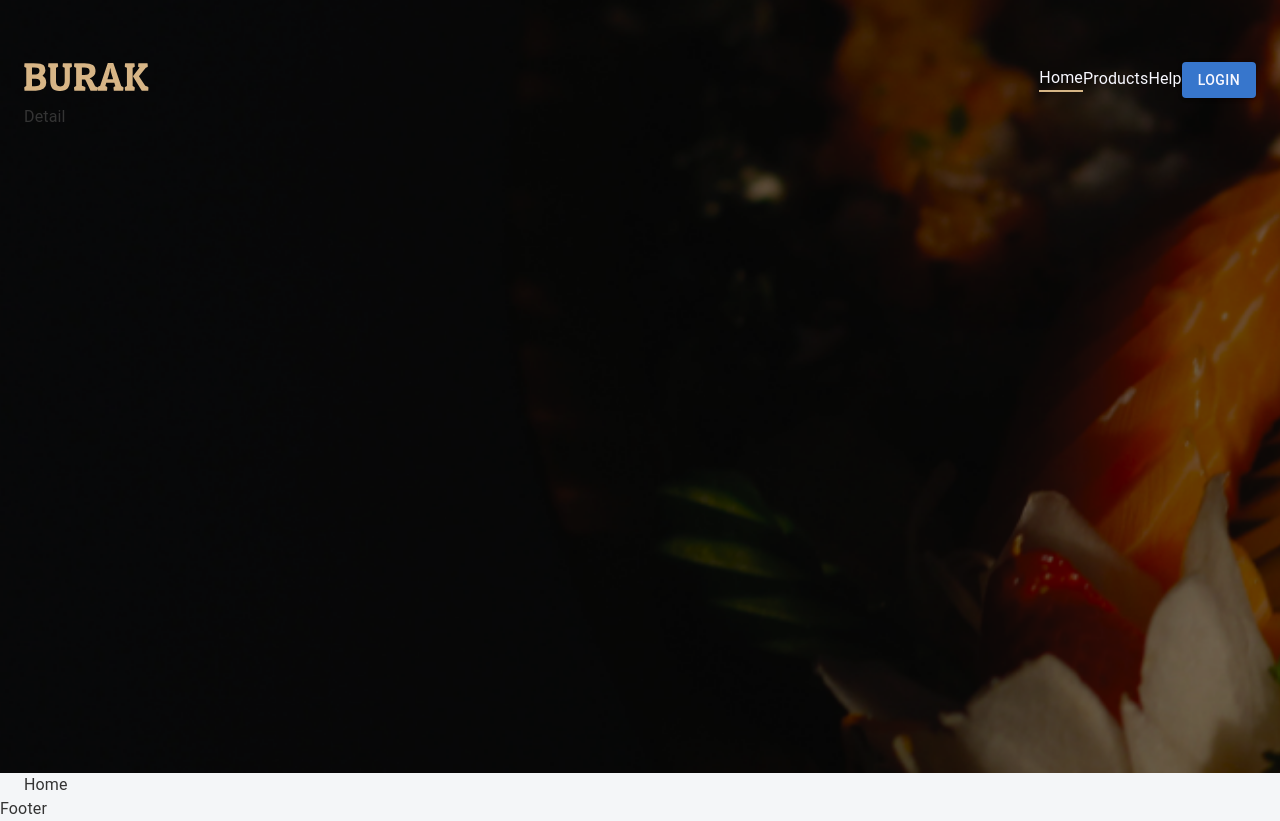
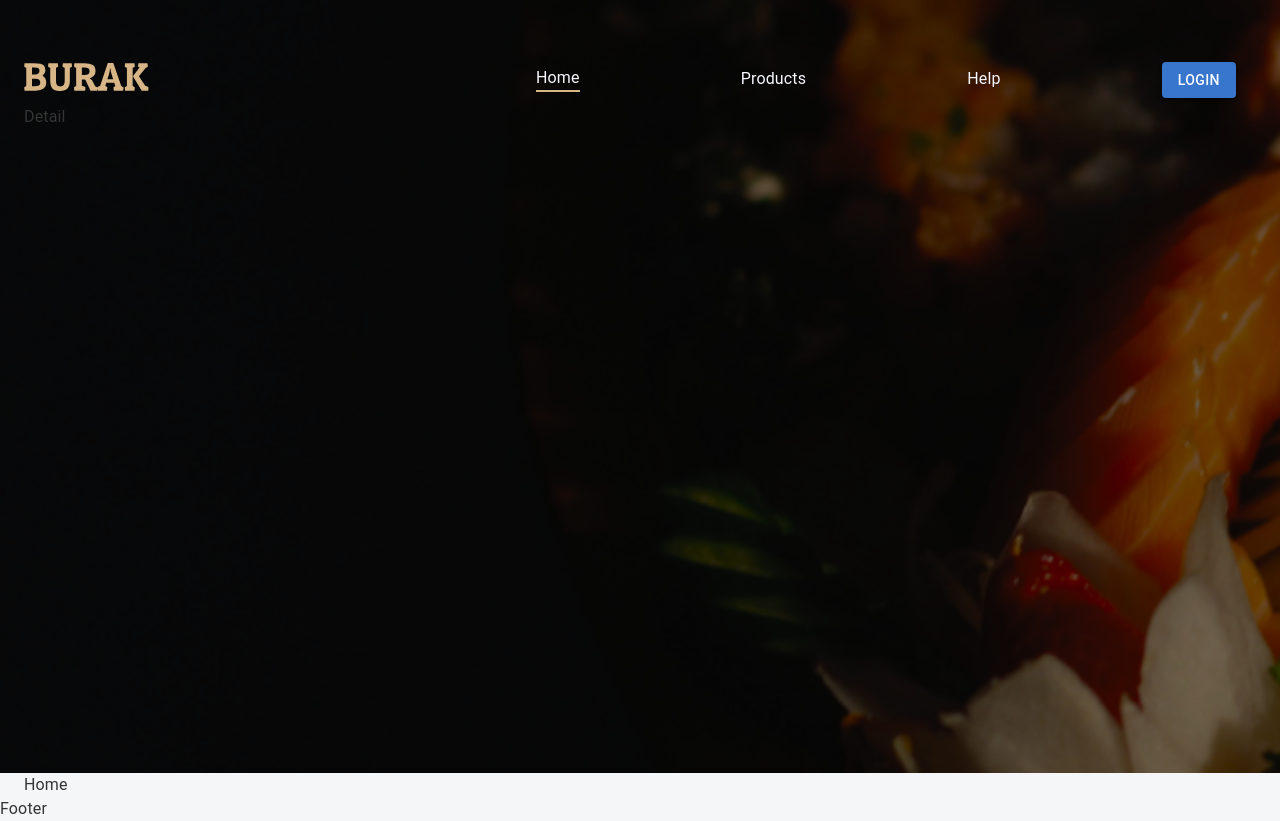
Before and after one commit to DostonAdikhamov/Burak-react, a React (Create React App) app: page / in a window 1280 px wide. Built offline with nearby package versions, Linux system fonts and the light colour scheme.

Commit message:
fix: homeNavbar menu part refactoring

```diff
--- a/src/app/components/headers/HeaderNavbar.tsx
+++ b/src/app/components/headers/HeaderNavbar.tsx
@@ -6,27 +6,14 @@
 
     return (
     <div className="home-navbar">
-        <Container sx={{ mt: "55px", height: "642px" }}>
-            <Stack
-            sx={{ height: "50px" }}
-            flexDirection={"row"}
-            justifyContent={"space-between"}
-            alignItems={"center"}
-            >
+        <Container className="navbar-container">
+            <Stack className="menu">
                 <Box>
                     <NavLink to="/">
-                        <img
-                        style={{width: "125px", height: "30px"}}
-                        src="/icons/burak.svg"
-                        />
+                        <img className="brand-logo" src="/icons/burak.svg"/>
                     </NavLink>
                 </Box>
-                <Stack
-                    flexDirection={"row"}
-                    justifyContent={"space-between"}
-                    maxWidth={"700px"}
-                    alignItems={"center"}
-                >
+                <Stack className="links">
                     <Box className= {"hover-line"}>
                         <NavLink to="/" activeClassName={"underline"} >Home</NavLink>
                     </Box>
@@ -51,14 +38,16 @@
                     {!authMember ? (
                         <Box>
                             <Button variant="contained"
-                            style={{background: "#3776CC",
-                            color: "#f8f8ff"}}
+                           className="login-button"
                             >
                                 Login
                             </Button>
                         </Box>
                     ) : (
-                        <img  />
+                        <img
+                        className="user-avatar"
+                        src={"/icons/default-user.svg"}
+                        aria-haspopup={"true"}/>
                     )}
                     </Stack>
                 </Stack>
--- a/src/css/navbar.css
+++ b/src/css/navbar.css
@@ -4,6 +4,44 @@
     display: flex;
     background: url('/public/img/banner.webp');
     background-size: cover;
+}
+
+.home-navbar .navbar-container {
+    margin-top: 55px;
+    height: 642px;
+}
+
+.home-navbar .navbar-container .menu {
+    height: 50px;
+    display: flex;
+    flex-direction: row;
+    justify-content: space-between;
+    align-items: center;
+}
+
+.home-navbar .navbar-container .menu .brand-logo {
+    width: 125px;
+    height: 30px;
+}
+
+.home-navbar .navbar-container .menu .links {
+    min-width: 700px;
+    display: flex;
+    flex-direction: row;
+    justify-content: space-between;
+    align-items: center;
+    margin: 20px;
+}
+
+.home-navbar .navbar-container .menu .links .login-button {
+    background: #3776cc;
+    color: #f8f8ff;
+}
+
+.home-navbar .navbar-container .menu .links .user-avatar {
+    width: 50px;
+    height: 50px;
+    border-radius: 24px;
 }
 
 .home-navbar a {
```
